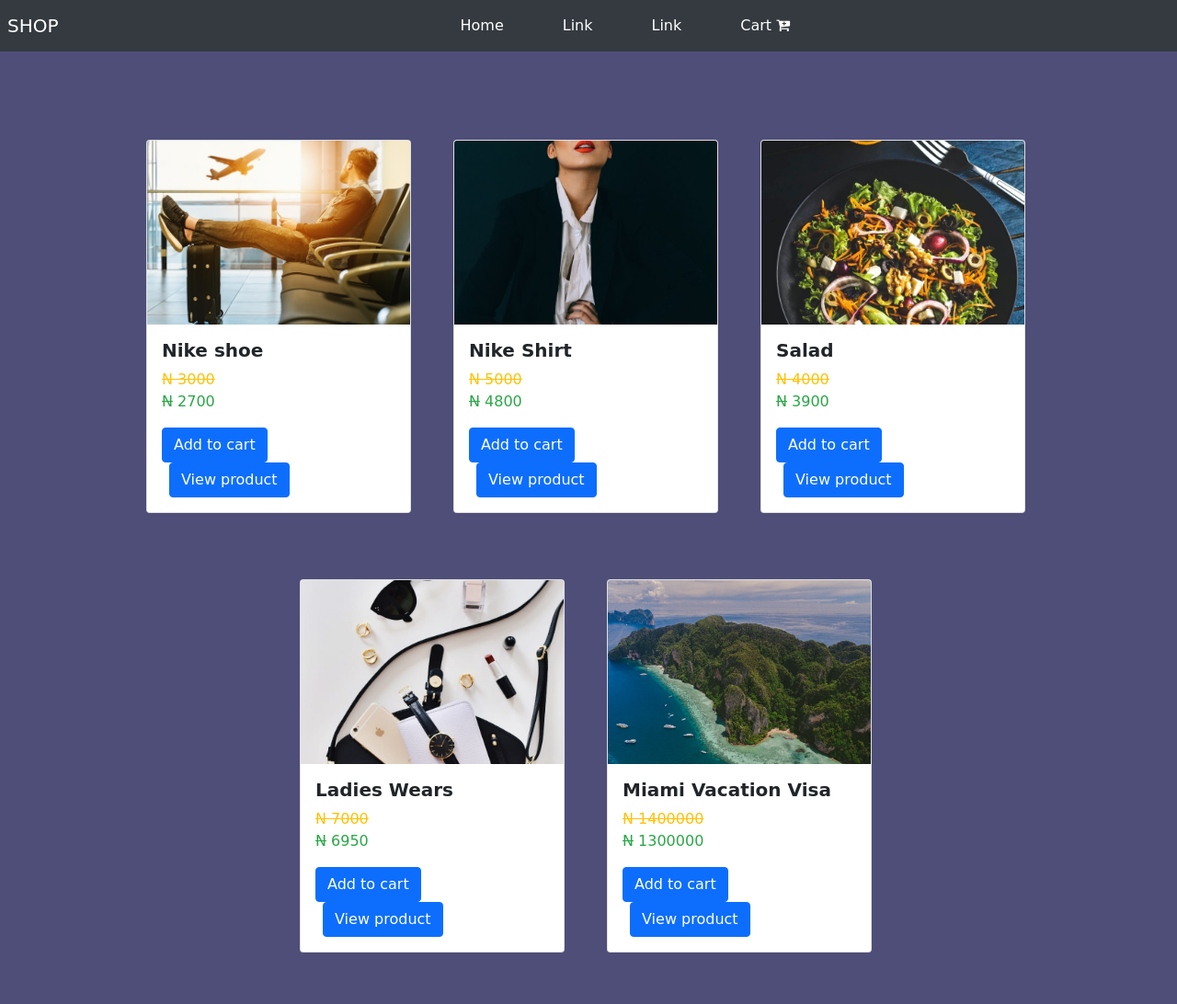
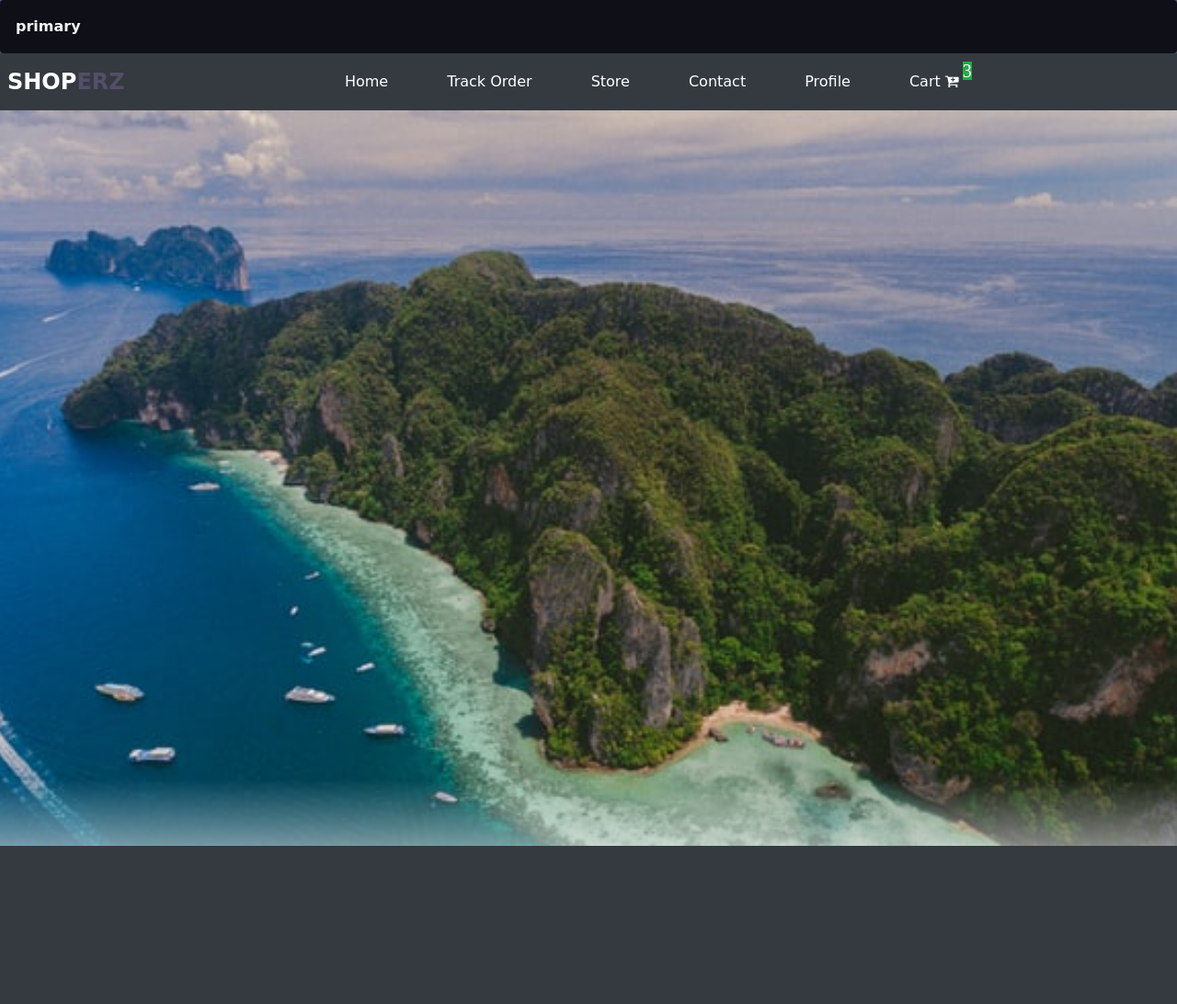
Before and after one commit to Jayson7/stack-of-django-projects-, a Django app: page / in a window 1280 px wide. Shown: the whole page at 92% size. After the commit the page ends 920 px from the top, so only its background shows below. Run offline with Django 3.2, Linux system fonts and the light colour scheme; data comes from the database, SQL or seed files in the repository; parts of the project's set-up code (start-up, migrations or seed data) failed here and were passed over; some libraries are stand-ins or nearby versions.

Commit message:
hompage designs

```diff
--- a/ecommerce/Templates/index.html
+++ b/ecommerce/Templates/index.html
@@ -9,7 +9,7 @@
     <meta name="description" content=" we sell and buy products of any kind with fast delivery included on all services " />
     <meta name="author" content="jayson" />
     <meta name="generator" content="Shop" />
-    <title>{% block title %} SHOP - All products {% endblock %}</title>
+    <title>{% block title %} SHOPERZ- All products {% endblock %}</title>
 
     <!-- Bootstrap core CSS -->
     <link rel="stylesheet" href="https://stackpath.bootstrapcdn.com/bootstrap/5.0.0-alpha1/css/bootstrap.min.css" />
@@ -21,61 +21,50 @@
 
 <body>
     {% block body %}
+    <div class="alert mb-0" role="alert">
+        <strong>primary</strong>
+    </div>
     <header>
         <nav class="navbar navbar-expand-md navbar-dark bg-dark">
-            <a class="navbar-brand ml-2" href="#">SHOP </a>
+            <a class="navbar-brand ml-2" href="{% url 'home' %}">SHOP<span>ERZ</span>
+        </a>
             <button class="navbar-toggler d-lg-none" type="button" data-toggle="collapse" data-target="#collapsibleNavId" aria-controls="collapsibleNavId" aria-expanded="false" aria-label="Toggle navigation">
           <span class="navbar-toggler-icon"></span>
         </button>
             <div class="collapse navbar-collapse" id="collapsibleNavId">
                 <ul class="navbar-nav mx-auto mt-2 mt-lg-0">
                     <li class="nav-item mr-5">
-                        <a class="nav-link text-white" href="#">Home <span class="sr-only">(current)</span></a
+                        <a class="nav-link text-white" href="{% url 'home' %}">Home <span class="sr-only">(current)</span></a
               >
             </li>
             <li class="nav-item mr-5">
-              <a class="nav-link text-white" href="#">Link</a>
+              <a class="nav-link text-white" href="#">Track Order</a>
                     </li>
                     <li class="nav-item mr-5">
-                        <a class="nav-link text-white" href="#">Link</a>
+                        <a class="nav-link text-white" href="#">Store</a>
+                    </li>
+                    <li class="nav-item mr-5">
+                        <a class="nav-link text-white" href="#">Contact</a>
+                    </li>
+                    <li class="nav-item mr-5">
+                        <a class="nav-link text-white" href="#">Profile</a>
                     </li>
                     <li class="nav-item">
-                        <a class="nav-link text-white" href="{% url 'cart' %}">Cart <i class="fa fa-cart-plus" aria-hidden="true"></i>
+                        <a class="nav-link text-white" href="{% url 'cart' %}">Cart
+                <i class="fa fa-cart-plus" aria-hidden="true">
+                  <sup class="bg-success sup" style="font-size: 20px"
+                    >{{counter}}</sup
+                  >
+                </i>
               </a>
                     </li>
                 </ul>
             </div>
         </nav>
     </header>
+    <div class="landing-page"></div>
+    <div class="section1"></div>
+    {% endblock %}
+</body>
 
-    <div class="section1">
-        <div class="container-fluid">
-            <div class="row mt-4 justify-content-center align-items-center">
-                {% for i in product %}
-                <div class="m-2 col-sm-6 mt-3 col-md-4 col-lg-3">
-                    <div class="card" style="width: 18rem">
-                        <img src="{{i.image.url }}" class="card-img-top" alt="sorry" />
-                        <div class="card-body">
-                            <h5 class="card-title">{{i.name}}</h5>
-                            <strike class="card-text text-warning">N {{i.main_price}}</strike
-                >
-                <p class="card-text text-success">
-                  <strike>N</strike> {{i.discounted_price}}
-                            </p>
-                            <a href="{% url 'addtocart' i.pk %}" class="btn btn-primary">Add to cart</a
-                >
-
-                <a href="{% url 'details' i.pk %}" class="btn btn-primary ml-2"
-                  >View product</a
-                >
-              </div>
-            </div>
-            <br /><br />
-          </div>
-          {% endfor %}
-        </div>
-      </div>
-    </div>
-    {% endblock %}
-  </body>
 </html>
--- a/ecommerce/static/style.css
+++ b/ecommerce/static/style.css
@@ -7,23 +7,50 @@
     font-family: cursive;
 }
 
-.section1 {
+
+/* landing page */
+
+.alert {
+    background-color: rgb(15, 15, 24);
     width: 100vw;
-    height: 100%;
-    margin-top: 10vh;
+    color: rgb(245, 245, 247);
 }
 
-.card img {
-    height: 200px;
-    object-fit: cover;
+.navbar-brand {
+    font-weight: 900;
+    font-size: 1.5rem;
 }
 
-.card-title {
+.navbar-brand span {
     font-weight: 900;
+    font-size: 1.5rem;
+    color: rgba(84, 78, 104, 90);
 }
 
-.fa .sup {
-    font-weight: 900;
-    width: 15px;
-    font-size: 15px;
+.landing-page {
+    height: 100vh;
+    width: 100vw;
+    background: linear-gradient( to top, rgb(245, 245, 247) -10%, rgba(84, 78, 104, 0) 9%), url("../static/image/jakob-owens-Rkfpms9o5fk-unsplash_1.jpg");
+    background-position: center;
+    background-repeat: no-repeat;
+    background-size: cover;
 }
+
+
+/* ends */
+
+
+/*  section1*/
+
+
+/* ends */
+
+
+/* cart.html */
+
+.img-product-details img {
+    height: 70vh;
+}
+
+
+/* ends */
```
Also changed, not shown: ecommerce/Templates/cart.html (+5 -3 lines), ecommerce/Templates/productdetails.html (+64 -1 lines), ecommerce/static/image/fashion_b7sD1IX.jpg (added), ecommerce/static/image/jakob-owens-Rkfpms9o5fk-unsplash_1.jpg (added), ecommerce/static/image/jeshoots-com-mSESwdMZr-A-unsplash_1.jpg (added), ecommerce/static/image/lifestyle.jpg (added).
